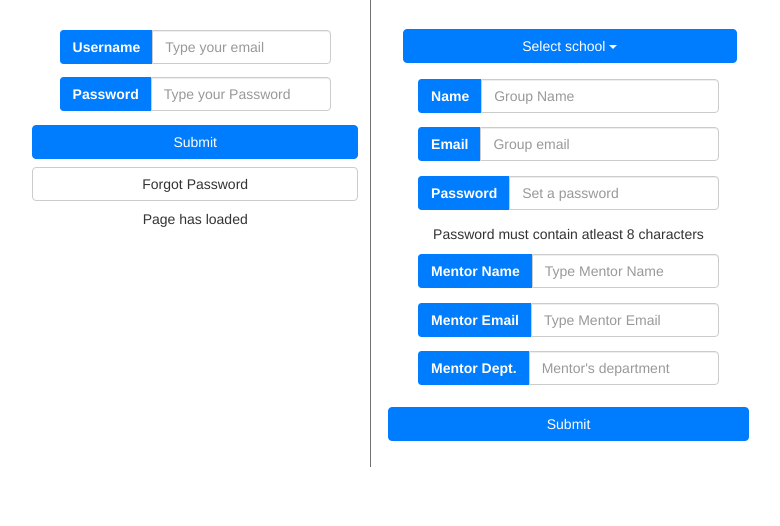
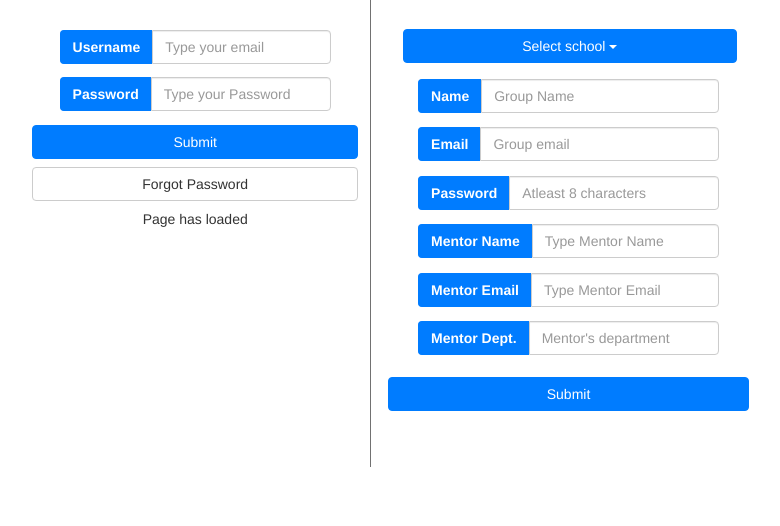
Before and after one commit to dev-kasibhatla/abs, a PHP site: page /login.php in a window 1280 px wide. Shown: the part 231-757 px from the top of the page, without its empty margins (267-1047 px from the left). Run offline with PHP 8.4, Linux system fonts and the light colour scheme; some libraries are stand-ins or nearby versions.

Commit message:
Add password validation criteria

```diff
--- a/login.php
+++ b/login.php
@@ -115,12 +115,9 @@
 
 
 			<div class="input-group col-md-10 col-md-offset-1" style="margin-bottom:4%"><span  class="input-group-addon">Password</span>
-		  <input type="password" class="form-control" placeholder="Set a password" aria-describedby="addon1" name="signup_group_password" required onKeyUp="passwordKeyUp()"
+		  <input type="password" class="form-control" placeholder="Atleast 8 characters" aria-describedby="addon1" name="signup_group_password" required onKeyUp="passwordKeyUp()"
 			  onFocus="passwordOnFocus()">
 				  </div>
-			  <p class="col-md-10 col-md-offset-1" id="signup_password_error">
-			  	Password must contain atleast 8 characters
-			  </p>
 
 
 
```
